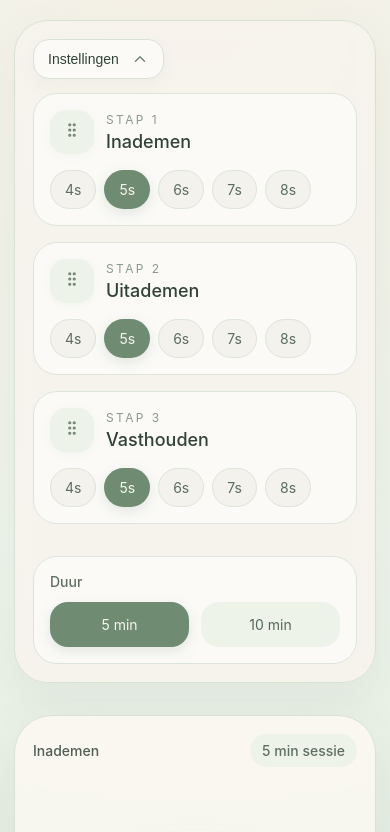
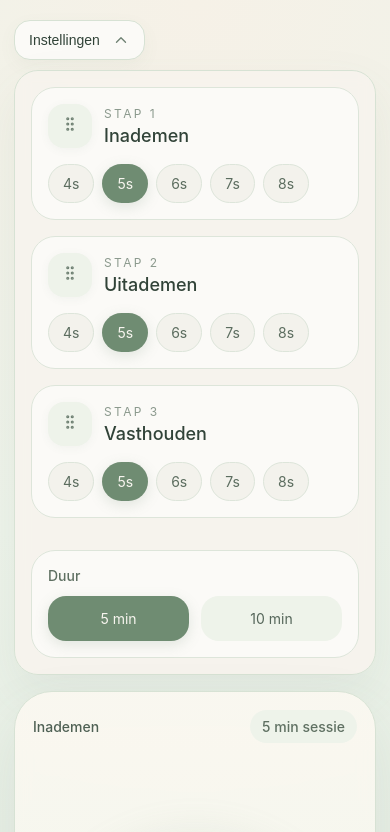
Before and after one commit to lennfly/lennfly.github.io, a plain HTML site: page index.html in a window 390 px wide. Both pictures are taken after a click on the button "Instellingen". Shown: the top 832 px of the page. Drawn offline with Linux system fonts and the light colour scheme.

Commit message:
Update index.html

```diff
--- a/index.html
+++ b/index.html
@@ -56,23 +56,20 @@
       display: grid;
       grid-template-columns: 380px 1fr;
       gap: 32px;
+      align-items: start;
     }
 
-    .card {
+    .settings-column {
+      display: block;
+    }
+
+    .settings-card {
       border: 1px solid var(--border);
       border-radius: 34px;
       background: var(--card);
       box-shadow: var(--shadow);
       backdrop-filter: blur(8px);
-    }
-
-    .left-card { padding: 24px; }
-
-    .right-card {
       padding: 24px;
-      border-radius: 38px;
-      background: linear-gradient(180deg, rgba(250,247,240,0.96) 0%, rgba(238,244,235,0.96) 100%);
-      box-shadow: var(--shadow-strong);
     }
 
     .mobile-menu-toggle {
@@ -90,6 +87,8 @@
       box-shadow: 0 6px 18px rgba(91,112,98,0.05);
       width: fit-content;
       min-width: 0;
+      appearance: none;
+      cursor: pointer;
     }
 
     .mobile-menu-toggle svg {
@@ -102,7 +101,22 @@
       transform: rotate(180deg);
     }
 
-    .sidebar-panel {
+    .mobile-settings-panel {
+      display: none;
+      margin-top: 10px;
+      border: 1px solid var(--border);
+      border-radius: 24px;
+      background: var(--card);
+      box-shadow: var(--shadow);
+      backdrop-filter: blur(8px);
+      padding: 16px;
+    }
+
+    .mobile-settings-panel.open {
+      display: block;
+    }
+
+    .desktop-settings {
       display: block;
     }
 
@@ -246,6 +260,15 @@
       background: var(--accent);
       color: var(--button-text);
       box-shadow: 0 4px 14px rgba(111,140,114,0.18);
+    }
+
+    .right-card {
+      border: 1px solid var(--border);
+      border-radius: 38px;
+      background: linear-gradient(180deg, rgba(250,247,240,0.96) 0%, rgba(238,244,235,0.96) 100%);
+      box-shadow: var(--shadow-strong);
+      backdrop-filter: blur(8px);
+      padding: 24px;
     }
 
     .status-row {
@@ -421,9 +444,18 @@
     }
 
     @media (max-width: 980px) {
-      .grid { grid-template-columns: 1fr; }
-      .orb-wrap { width: min(78vw, 430px); height: min(78vw, 430px); }
-      .orb-stage { min-height: 440px; }
+      .grid {
+        grid-template-columns: 1fr;
+      }
+
+      .orb-wrap {
+        width: min(78vw, 430px);
+        height: min(78vw, 430px);
+      }
+
+      .orb-stage {
+        min-height: 440px;
+      }
     }
 
     @media (max-width: 640px) {
@@ -438,23 +470,36 @@
         padding: calc(20px + env(safe-area-inset-top)) 14px calc(20px + env(safe-area-inset-bottom) + 16px) 14px;
       }
 
-      .left-card,
-      .right-card { padding: 18px; }
+      .grid {
+        gap: 16px;
+      }
 
-      .duration-grid { grid-template-columns: 1fr 1fr; }
+      .settings-column {
+        display: block;
+      }
+
+      .desktop-settings {
+        display: none;
+      }
 
       .mobile-menu-toggle {
         display: inline-flex;
-        margin-bottom: 14px;
       }
 
-      .sidebar-panel {
+      .mobile-settings-panel {
         display: none;
-        margin-top: 0;
       }
 
-      .sidebar-panel.open {
+      .mobile-settings-panel.open {
         display: block;
+      }
+
+      .right-card {
+        padding: 18px;
+      }
+
+      .duration-grid {
+        grid-template-columns: 1fr 1fr;
       }
     }
   </style>
@@ -463,23 +508,32 @@
   <div class="page">
     <div class="container">
       <div class="grid">
-        <div class="card left-card">
+        <div class="settings-column">
           <button class="mobile-menu-toggle" id="mobileMenuToggle" type="button" aria-expanded="false">
             <span id="mobileMenuLabel">Instellingen</span>
             <svg width="18" height="18" viewBox="0 0 24 24" fill="none" stroke="currentColor" stroke-width="1.8" stroke-linecap="round" stroke-linejoin="round" aria-hidden="true"><path d="m6 9 6 6 6-6"/></svg>
           </button>
 
-          <div class="sidebar-panel" id="sidebarPanel">
-            <div id="phaseList" class="phase-list"></div>
+          <div class="mobile-settings-panel" id="mobileSettingsPanel">
+            <div id="phaseListMobile" class="phase-list"></div>
 
             <div class="duration-box">
-              <div id="durationLabel" class="section-label">Duur</div>
-              <div class="duration-grid" id="durationGrid"></div>
+              <div id="durationLabelMobile" class="section-label">Duur</div>
+              <div class="duration-grid" id="durationGridMobile"></div>
+            </div>
+          </div>
+
+          <div class="settings-card desktop-settings" id="desktopSettings">
+            <div id="phaseListDesktop" class="phase-list"></div>
+
+            <div class="duration-box">
+              <div id="durationLabelDesktop" class="section-label">Duur</div>
+              <div class="duration-grid" id="durationGridDesktop"></div>
             </div>
           </div>
         </div>
 
-        <div class="card right-card">
+        <div class="right-card">
           <div class="status-row">
             <span class="current" id="currentPhaseText">Klaar</span>
             <span class="status-pill" id="sessionTopText">5 min sessie</span>
@@ -556,9 +610,12 @@
     };
 
     const els = {
-      phaseList: document.getElementById("phaseList"),
-      durationLabel: document.getElementById("durationLabel"),
-      durationGrid: document.getElementById("durationGrid"),
+      phaseListDesktop: document.getElementById("phaseListDesktop"),
+      phaseListMobile: document.getElementById("phaseListMobile"),
+      durationLabelDesktop: document.getElementById("durationLabelDesktop"),
+      durationLabelMobile: document.getElementById("durationLabelMobile"),
+      durationGridDesktop: document.getElementById("durationGridDesktop"),
+      durationGridMobile: document.getElementById("durationGridMobile"),
       currentPhaseText: document.getElementById("currentPhaseText"),
       sessionTopText: document.getElementById("sessionTopText"),
       orbInner: document.getElementById("orbInner"),
@@ -569,7 +626,7 @@
       footerDuration: document.getElementById("footerDuration"),
       mobileMenuToggle: document.getElementById("mobileMenuToggle"),
       mobileMenuLabel: document.getElementById("mobileMenuLabel"),
-      sidebarPanel: document.getElementById("sidebarPanel"),
+      mobileSettingsPanel: document.getElementById("mobileSettingsPanel"),
       touchGhost: document.getElementById("touchGhost"),
     };
 
@@ -620,15 +677,19 @@
       return window.innerWidth <= 640;
     }
 
+    function getActivePhaseListEl() {
+      return isMobileView() ? els.phaseListMobile : els.phaseListDesktop;
+    }
+
     function syncMobileMenu() {
       if (!isMobileView()) {
-        els.sidebarPanel.classList.remove("open");
+        els.mobileSettingsPanel.classList.remove("open");
         els.mobileMenuToggle.classList.remove("open");
         els.mobileMenuToggle.setAttribute("aria-expanded", "false");
         return;
       }
 
-      els.sidebarPanel.classList.toggle("open", state.mobileMenuOpen);
+      els.mobileSettingsPanel.classList.toggle("open", state.mobileMenuOpen);
       els.mobileMenuToggle.classList.toggle("open", state.mobileMenuOpen);
       els.mobileMenuToggle.setAttribute("aria-expanded", String(state.mobileMenuOpen));
     }
@@ -924,10 +985,7 @@
       render();
     }
 
-    function renderPhaseList() {
-      els.phaseList.innerHTML = "";
-
-      state.phases.forEach((phase, index) => {
+    function createPhaseCard(phase, index) {
       const phaseCard = document.createElement("div");
       const isDropTarget = state.dragOverId === phase.id || (state.touch.active && state.touch.dropId === phase.id && state.touch.sourceId !== phase.id);
       const isTouchSource = state.touch.active && state.touch.sourceId === phase.id;
@@ -1006,14 +1064,27 @@
       });
 
       phaseCard.appendChild(chips);
-        els.phaseList.appendChild(phaseCard);
+      return phaseCard;
+    }
+
+    function renderPhaseLists() {
+      els.phaseListDesktop.innerHTML = "";
+      els.phaseListMobile.innerHTML = "";
+
+      state.phases.forEach((phase, index) => {
+        els.phaseListDesktop.appendChild(createPhaseCard(phase, index));
+        els.phaseListMobile.appendChild(createPhaseCard(phase, index));
       });
     }
 
     function renderDurationButtons() {
-      els.durationGrid.innerHTML = "";
+      els.durationGridDesktop.innerHTML = "";
+      els.durationGridMobile.innerHTML = "";
+      els.durationLabelDesktop.textContent = TEXT.duration;
+      els.durationLabelMobile.textContent = TEXT.duration;
 
       DURATION_OPTIONS.forEach((option) => {
+        const createBtn = () => {
           const btn = document.createElement("button");
           btn.className = `duration-btn${state.durationMinutes === option ? " active" : ""}`;
           btn.textContent = `${option} ${TEXT.minutes}`;
@@ -1022,7 +1093,11 @@
             state.durationMinutes = option;
             render();
           });
-        els.durationGrid.appendChild(btn);
+          return btn;
+        };
+
+        els.durationGridDesktop.appendChild(createBtn());
+        els.durationGridMobile.appendChild(createBtn());
       });
     }
 
@@ -1055,7 +1130,6 @@
     }
 
     function renderStaticTexts() {
-      els.durationLabel.textContent = TEXT.duration;
       els.cycleLabel.textContent = TEXT.cycle;
       els.mobileMenuLabel.textContent = TEXT.menu;
       document.documentElement.lang = "nl";
@@ -1066,7 +1140,7 @@
     function render() {
       const currentPhase = getCurrentPhase();
       renderStaticTexts();
-      renderPhaseList();
+      renderPhaseLists();
       renderDurationButtons();
       renderOrbContent();
       els.currentPhaseText.textContent = currentPhase ? currentPhase.label : TEXT.ready;
@@ -1086,6 +1160,7 @@
         state.mobileMenuOpen = false;
       }
       syncMobileMenu();
+      render();
     });
 
     document.addEventListener("touchmove", (event) => {
```
Lines whose indentation alone changed are shown as unchanged.
